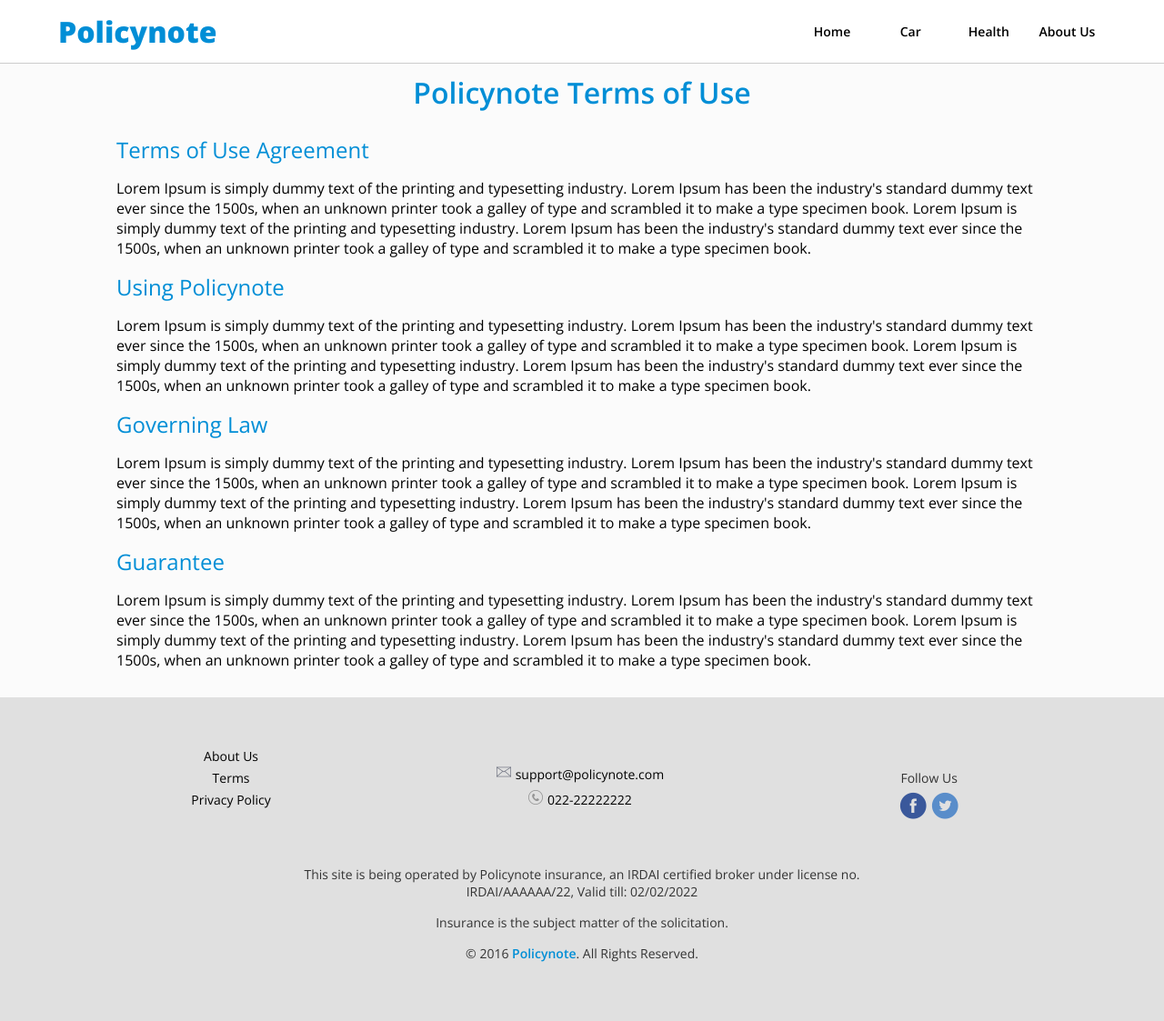
After one commit to kishor-cosmodea/policynote, a PHP site: page /terms.php in a window 1280 px wide. The commit adds this page. Shown: the whole page at 91% size. Run offline with PHP 8.4, Linux system fonts and the light colour scheme.

Commit message:
#22 Added terms and privacy policy page

```diff
--- a/assets/css/style.css
+++ b/assets/css/style.css
@@ -1158,4 +1158,31 @@ textarea {
   font-size: 15px;
   display: block;
 }
+
+.terms-content {
+  margin: 70px 0 0 0;
+  background-color: #fbfbfb;
+}
+
+.terms-content .wrapper {
+  width: 80%;
+}
+
+.terms-content h2 {
+  padding: 10px 0;
+  font-size: 32px;
+  color: #008ed6;
+  text-align: center;
+  font-weight: 600;
+}
+
+.terms-use h3 {
+  margin: 15px 0;
+  font-size: 24px;
+  color: #008ed6;
+}
+
+.terms-use:last-child {
+  padding: 0 0 30px 0;
+}
 /*content style end*/
--- /dev/null
+++ b/terms.php
@@ -0,0 +1,52 @@
+<?php
+$description="";
+$pagetitle="Terms |";
+include("header.php");
+?>
+
+<!-- Content starts here-->
+<div class="container">
+
+	<div class="terms-content">
+		<div class="wrapper">
+			<h2>Policynote Terms of Use</h2>
+
+			<div class="terms-use">
+				<h3>Terms of Use Agreement</h3>
+				<p>
+					Lorem Ipsum is simply dummy text of the printing and typesetting industry. Lorem Ipsum has been the industry's standard dummy text ever since the 1500s, when an unknown printer took a galley of type and scrambled it to make a type specimen book.
+					Lorem Ipsum is simply dummy text of the printing and typesetting industry. Lorem Ipsum has been the industry's standard dummy text ever since the 1500s, when an unknown printer took a galley of type and scrambled it to make a type specimen book.
+				</p>
+			</div>
+
+			<div class="terms-use">
+				<h3>Using Policynote</h3>
+				<p>
+					Lorem Ipsum is simply dummy text of the printing and typesetting industry. Lorem Ipsum has been the industry's standard dummy text ever since the 1500s, when an unknown printer took a galley of type and scrambled it to make a type specimen book.
+					Lorem Ipsum is simply dummy text of the printing and typesetting industry. Lorem Ipsum has been the industry's standard dummy text ever since the 1500s, when an unknown printer took a galley of type and scrambled it to make a type specimen book.
+				</p>
+			</div>
+
+			<div class="terms-use">
+				<h3>Governing Law</h3>
+				<p>
+					Lorem Ipsum is simply dummy text of the printing and typesetting industry. Lorem Ipsum has been the industry's standard dummy text ever since the 1500s, when an unknown printer took a galley of type and scrambled it to make a type specimen book.
+					Lorem Ipsum is simply dummy text of the printing and typesetting industry. Lorem Ipsum has been the industry's standard dummy text ever since the 1500s, when an unknown printer took a galley of type and scrambled it to make a type specimen book.
+				</p>
+			</div>
+
+			<div class="terms-use">
+				<h3>Guarantee</h3>
+				<p>
+					Lorem Ipsum is simply dummy text of the printing and typesetting industry. Lorem Ipsum has been the industry's standard dummy text ever since the 1500s, when an unknown printer took a galley of type and scrambled it to make a type specimen book.
+					Lorem Ipsum is simply dummy text of the printing and typesetting industry. Lorem Ipsum has been the industry's standard dummy text ever since the 1500s, when an unknown printer took a galley of type and scrambled it to make a type specimen book.
+				</p>
+			</div>
+
+		</div>
+	</div>
+
+</div>
+<!-- Content ends here -->
+
+<?php include("footer.php"); ?>
```
Also changed, not shown: privacy-policy.php (added, +52 -0 lines).
